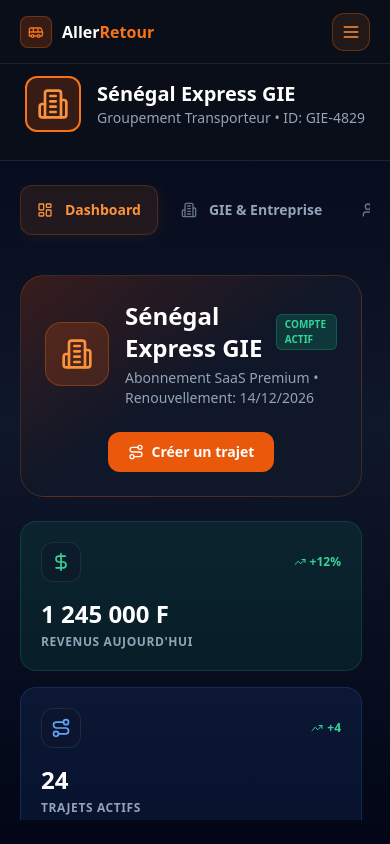
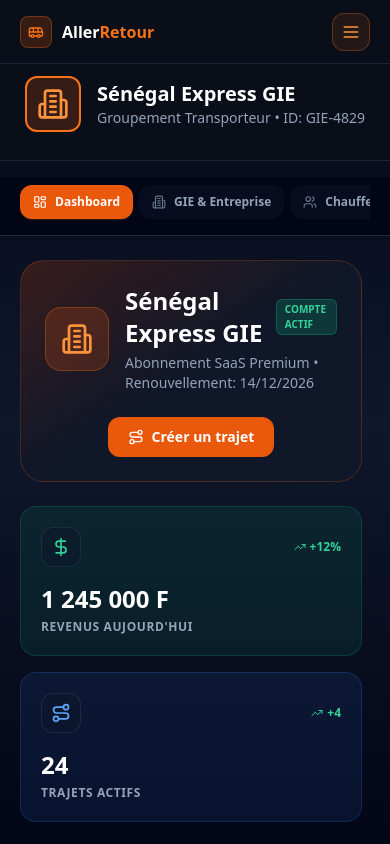
Before and after one commit to migini10/Aller-Retour, a Next.js app in the folder apps/web/: page /dashboard/carrier in a window 390 px wide. Built offline with nearby package versions, Linux system fonts and the light colour scheme.

Commit message:
style(mobile): optimize and reorganize mobile navigation menus to be sticky and compact

```diff
--- a/apps/web/src/app/dashboard/admin/page.tsx
+++ b/apps/web/src/app/dashboard/admin/page.tsx
@@ -80,10 +80,10 @@ export default function AdminDashboard() {
       </div>
 
       {/* Full Height Content Area */}
-      <div className="flex-1 flex flex-col xl:flex-row gap-6 max-w-[1600px] mx-auto w-full px-5 sm:px-8 lg:px-12 py-6 overflow-hidden">
+      <div className="flex-1 flex flex-col xl:flex-row gap-4 xl:gap-6 max-w-[1600px] mx-auto w-full px-5 sm:px-8 xl:px-12 py-4 xl:py-6 overflow-hidden">
         {/* Navigation Sidebar (Desktop) / Top scrollable (Mobile) */}
-        <div className="xl:w-64 shrink-0 xl:h-full">
-          <div className="flex xl:flex-col overflow-x-auto xl:overflow-y-auto overscroll-contain pb-2 xl:pb-2 gap-1.5 xl:gap-2 scrollbar-hide xl:h-full xl:bg-[#101728] xl:border xl:border-slate-800/80 xl:p-4 xl:rounded-3xl">
+        <div className="xl:w-64 shrink-0 xl:h-full -mx-5 sm:-mx-8 xl:mx-0 px-5 sm:px-8 xl:px-0 sticky top-0 z-20 bg-slate-950/95 xl:bg-transparent backdrop-blur-xl xl:backdrop-blur-none border-b border-slate-800 xl:border-none py-2 xl:py-0 mb-2 xl:mb-0">
+          <div className="flex xl:flex-col overflow-x-auto xl:overflow-y-auto overscroll-contain pb-2 xl:pb-0 gap-1.5 xl:gap-2 scrollbar-hide xl:h-full xl:bg-[#101728] xl:border xl:border-slate-800/80 xl:p-4 xl:rounded-3xl">
             {navItems.map((item) => {
               const Icon = item.icon;
               const isActive = activeTab === item.id;
@@ -92,16 +92,16 @@ export default function AdminDashboard() {
                 <button
                   key={item.id}
                   onClick={() => setActiveTab(item.id)}
-                  className={`flex items-center gap-3 px-4 py-3 rounded-xl transition-all whitespace-nowrap text-sm font-semibold shrink-0
+                  className={`flex items-center gap-2 xl:gap-3 px-3 xl:px-4 py-2 xl:py-3 rounded-xl transition-all whitespace-nowrap text-xs xl:text-sm font-semibold shrink-0 relative
                     ${isActive
-                      ? 'bg-gradient-to-r from-orange-600 to-orange-500 text-white shadow-[0_0_15px_rgba(249,115,22,0.2)] border border-orange-400/30'
-                      : 'text-slate-400 hover:bg-slate-800/50 hover:text-slate-200 border border-transparent'
+                      ? 'bg-gradient-to-r from-orange-600 to-orange-500 xl:bg-orange-500/10 text-white xl:text-orange-400 border border-orange-500/20 xl:shadow-none shadow-sm shadow-orange-500/20'
+                      : 'text-slate-400 hover:bg-slate-800/50 hover:text-slate-200 border border-transparent bg-slate-900/50 xl:bg-transparent'
                     }`}
                 >
-                  <Icon className={`w-4 h-4 ${isActive ? 'text-white' : 'text-slate-500'}`} />
+                  <Icon className={`w-3.5 h-3.5 xl:w-4 xl:h-4 ${isActive ? 'text-white xl:text-orange-400' : 'text-slate-500'}`} />
                   {item.label}
                   {item.badge && (
-                    <span className={`ml-auto text-[10px] px-2 py-0.5 rounded-full font-bold ${isActive ? 'bg-white text-orange-600' : 'bg-rose-500 text-white'}`}>
+                    <span className={`xl:ml-auto absolute xl:relative -top-1 -right-1 xl:top-0 xl:right-0 text-[9px] px-1.5 py-0.5 rounded-full font-bold ${isActive ? 'bg-white text-orange-600' : 'bg-rose-500 text-white'}`}>
                       {item.badge}
                     </span>
                   )}
--- a/apps/web/src/app/dashboard/carrier/page.tsx
+++ b/apps/web/src/app/dashboard/carrier/page.tsx
@@ -81,10 +81,10 @@ export default function CarrierDashboard() {
       </div>
 
       {/* Full Height Content Area */}
-      <div className="flex-1 flex flex-col xl:flex-row gap-8 max-w-[1400px] mx-auto w-full px-5 sm:px-8 lg:px-12 py-6 overflow-hidden">
+      <div className="flex-1 flex flex-col xl:flex-row gap-4 xl:gap-8 max-w-[1400px] mx-auto w-full px-5 sm:px-8 xl:px-12 py-4 xl:py-6 overflow-hidden">
         {/* Navigation Sidebar (Desktop) / Top scrollable (Mobile) */}
-        <div className="xl:w-64 shrink-0 xl:h-full">
-          <div className="flex xl:flex-col overflow-x-auto xl:overflow-y-auto overscroll-contain pb-2 xl:pb-2 gap-1.5 xl:gap-2 scrollbar-hide xl:h-full xl:bg-[#101728] xl:border xl:border-slate-800/80 xl:p-4 xl:rounded-3xl">
+        <div className="xl:w-64 shrink-0 xl:h-full -mx-5 sm:-mx-8 xl:mx-0 px-5 sm:px-8 xl:px-0 sticky top-0 z-20 bg-slate-950/95 xl:bg-transparent backdrop-blur-xl xl:backdrop-blur-none border-b border-slate-800 xl:border-none py-2 xl:py-0 mb-2 xl:mb-0">
+          <div className="flex xl:flex-col overflow-x-auto xl:overflow-y-auto overscroll-contain pb-2 xl:pb-0 gap-1.5 xl:gap-2 scrollbar-hide xl:h-full xl:bg-[#101728] xl:border xl:border-slate-800/80 xl:p-4 xl:rounded-3xl">
             {navItems.map((item) => {
               const Icon = item.icon;
               const isActive = activeTab === item.id;
@@ -93,16 +93,16 @@ export default function CarrierDashboard() {
                 <button
                   key={item.id}
                   onClick={() => setActiveTab(item.id)}
-                  className={`flex items-center gap-3 px-4 py-3 rounded-xl transition-all whitespace-nowrap text-sm font-semibold shrink-0
+                  className={`flex items-center gap-2 xl:gap-3 px-3 xl:px-4 py-2 xl:py-3 rounded-xl transition-all whitespace-nowrap text-xs xl:text-sm font-semibold shrink-0 relative
                     ${isActive
-                      ? 'bg-orange-500/10 text-orange-400 border border-orange-500/20 shadow-[0_0_15px_rgba(249,115,22,0.1)]'
-                      : 'text-slate-400 hover:bg-slate-800/50 hover:text-slate-200 border border-transparent'
+                      ? 'bg-orange-600 xl:bg-orange-500/10 text-white xl:text-orange-400 border border-orange-500/20 xl:shadow-none shadow-sm shadow-orange-500/20'
+                      : 'text-slate-400 hover:bg-slate-800/50 hover:text-slate-200 border border-transparent bg-slate-900/50 xl:bg-transparent'
                     }`}
                 >
-                  <Icon className={`w-4 h-4 ${isActive ? 'text-orange-400' : 'text-slate-500'}`} />
+                  <Icon className={`w-3.5 h-3.5 xl:w-4 xl:h-4 ${isActive ? 'text-white xl:text-orange-400' : 'text-slate-500'}`} />
                   {item.label}
                   {item.badge && (
-                    <span className="ml-auto bg-orange-600 text-white text-[10px] px-2 py-0.5 rounded-full font-bold">
+                    <span className="xl:ml-auto absolute xl:relative -top-1 -right-1 xl:top-0 xl:right-0 bg-rose-500 xl:bg-orange-600 text-white text-[9px] px-1.5 py-0.5 rounded-full font-bold">
                       {item.badge}
                     </span>
                   )}
--- a/apps/web/src/app/dashboard/driver/page.tsx
+++ b/apps/web/src/app/dashboard/driver/page.tsx
@@ -81,10 +81,10 @@ export default function DriverDashboard() {
       </div>
 
       {/* Full Height Content Area */}
-      <div className="flex-1 flex flex-col lg:flex-row gap-8 max-w-7xl mx-auto w-full px-5 sm:px-8 lg:px-12 py-6 overflow-hidden">
+      <div className="flex-1 flex flex-col lg:flex-row gap-4 lg:gap-8 max-w-7xl mx-auto w-full px-5 sm:px-8 lg:px-12 py-4 lg:py-6 overflow-hidden">
         {/* Navigation Sidebar (Desktop) / Top scrollable (Mobile) */}
-        <div className="lg:w-64 shrink-0 lg:h-full">
-          <div className="flex lg:flex-col overflow-x-auto lg:overflow-y-auto overscroll-contain pb-2 lg:pb-2 gap-1.5 lg:gap-2 scrollbar-hide lg:h-full lg:bg-[#101728] lg:border lg:border-slate-800/80 lg:p-4 lg:rounded-3xl">
+        <div className="lg:w-64 shrink-0 lg:h-full -mx-5 sm:-mx-8 lg:mx-0 px-5 sm:px-8 lg:px-0 sticky top-0 z-20 bg-slate-950/95 lg:bg-transparent backdrop-blur-xl lg:backdrop-blur-none border-b border-slate-800 lg:border-none py-2 lg:py-0 mb-2 lg:mb-0">
+          <div className="flex lg:flex-col overflow-x-auto lg:overflow-y-auto overscroll-contain pb-2 lg:pb-0 gap-1.5 lg:gap-2 scrollbar-hide lg:h-full lg:bg-[#101728] lg:border lg:border-slate-800/80 lg:p-4 lg:rounded-3xl">
             {navItems.map((item) => {
               const Icon = item.icon;
               const isActive = activeTab === item.id;
@@ -92,16 +92,16 @@ export default function DriverDashboard() {
                 <button
                   key={item.id}
                   onClick={() => setActiveTab(item.id)}
-                  className={`flex items-center gap-3 px-4 py-3 rounded-xl transition-all whitespace-nowrap text-sm font-semibold shrink-0
+                  className={`flex items-center gap-2 lg:gap-3 px-3 lg:px-4 py-2 lg:py-3 rounded-xl transition-all whitespace-nowrap text-xs lg:text-sm font-semibold shrink-0 relative
                     ${isActive
-                      ? 'bg-orange-500/10 text-orange-400 border border-orange-500/20'
-                      : 'text-slate-400 hover:bg-slate-800/50 hover:text-slate-200 border border-transparent'
+                      ? 'bg-orange-600 lg:bg-orange-500/10 text-white lg:text-orange-400 border border-orange-500/20 lg:shadow-none shadow-sm shadow-orange-500/20'
+                      : 'text-slate-400 hover:bg-slate-800/50 hover:text-slate-200 border border-transparent bg-slate-900/50 lg:bg-transparent'
                     }`}
                 >
-                  <Icon className={`w-4 h-4 ${isActive ? 'text-orange-400' : 'text-slate-500'}`} />
+                  <Icon className={`w-3.5 h-3.5 lg:w-4 lg:h-4 ${isActive ? 'text-white lg:text-orange-400' : 'text-slate-500'}`} />
                   {item.label}
                   {item.badge && (
-                    <span className="ml-auto bg-orange-600 text-white text-[10px] px-2 py-0.5 rounded-full font-bold">
+                    <span className="lg:ml-auto absolute lg:relative -top-1 -right-1 lg:top-0 lg:right-0 bg-rose-500 lg:bg-orange-600 text-white text-[9px] px-1.5 py-0.5 rounded-full font-bold">
                       {item.badge}
                     </span>
                   )}
```
Also changed, not shown: 1 other file (tests, documents, lock files or other folders).
